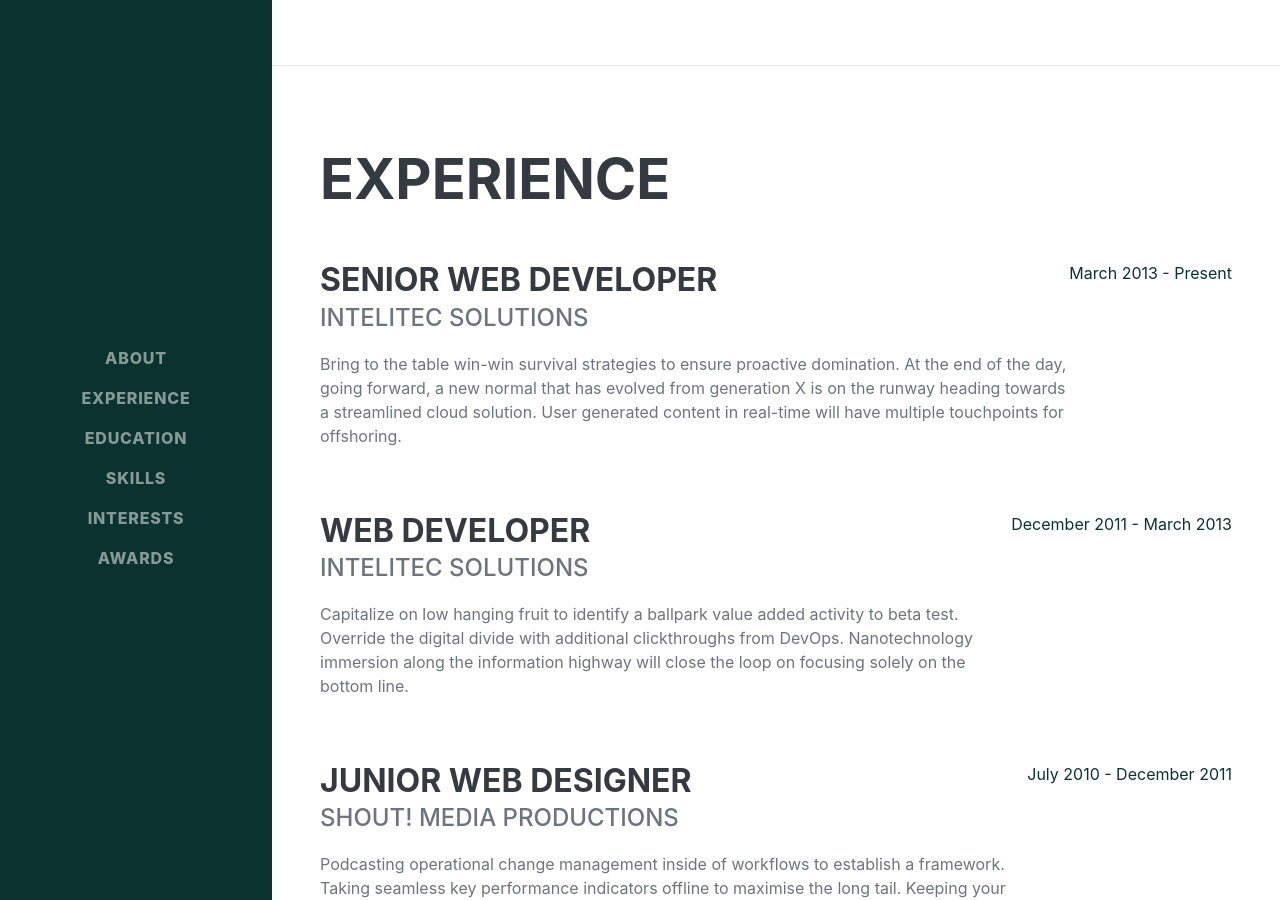
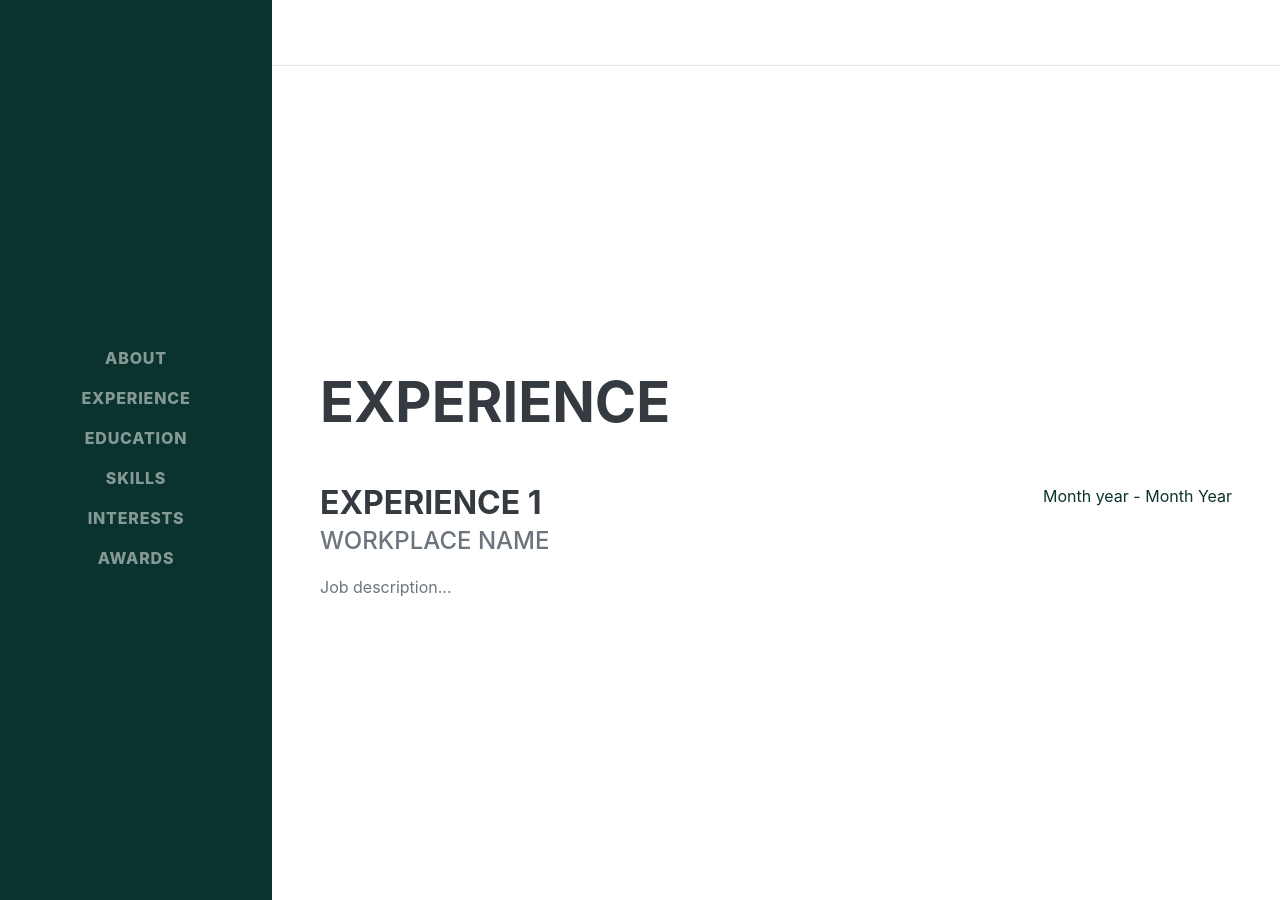
Before and after one commit to thiagodonizetti/thiagodonizetti.github.io, a Jekyll site: the page index.html, which Jekyll copies as it is, in a window 1280 px wide and 900 px high, scrolled down 835 px. Built offline with Jekyll 4.4.1, drawn with Linux system fonts in a browser that asks for light colours; some web fonts are replaced; some of the changed text lies outside the part shown.

Commit message:
Sample content removed

```diff
--- a/index.html
+++ b/index.html
@@ -47,7 +47,7 @@
                         <!--3542 Berry Street · Cheyenne Wells, CO 80810 · (317) 585-8468 ·-->
                         <a href="mailto:thiagods05@gmail.com">thiagods05@gmail.com</a>
                     </div>
-                    <p class="lead mb-5">I am experienced in leveraging agile frameworks to provide a robust synopsis for high level overviews. Iterative approaches to corporate strategy foster collaborative thinking to further the overall value proposition.</p>
+                    <p class="lead mb-5">Introduction... I am experienced in...</p>
                     <div class="social-icons">
                         <a class="social-icon" href="#"><i class="fab fa-linkedin-in"></i></a>
                         <a class="social-icon" href="#"><i class="fab fa-github"></i></a>
@@ -63,37 +63,13 @@
                     <h2 class="mb-5">Experience</h2>
                     <div class="d-flex flex-column flex-md-row justify-content-between mb-5">
                         <div class="flex-grow-1">
-                            <h3 class="mb-0">Senior Web Developer</h3>
-                            <div class="subheading mb-3">Intelitec Solutions</div>
-                            <p>Bring to the table win-win survival strategies to ensure proactive domination. At the end of the day, going forward, a new normal that has evolved from generation X is on the runway heading towards a streamlined cloud solution. User generated content in real-time will have multiple touchpoints for offshoring.</p>
+                            <h3 class="mb-0">Experience 1</h3>
+                            <div class="subheading mb-3">workplace name</div>
+                            <p>Job description...</p>
                         </div>
-                        <div class="flex-shrink-0"><span class="text-primary">March 2013 - Present</span></div>
+                        <div class="flex-shrink-0"><span class="text-primary">Month year - Month Year</span></div>
                     </div>
-                    <div class="d-flex flex-column flex-md-row justify-content-between mb-5">
-                        <div class="flex-grow-1">
-                            <h3 class="mb-0">Web Developer</h3>
-                            <div class="subheading mb-3">Intelitec Solutions</div>
-                            <p>Capitalize on low hanging fruit to identify a ballpark value added activity to beta test. Override the digital divide with additional clickthroughs from DevOps. Nanotechnology immersion along the information highway will close the loop on focusing solely on the bottom line.</p>
-                        </div>
-                        <div class="flex-shrink-0"><span class="text-primary">December 2011 - March 2013</span></div>
-                    </div>
-                    <div class="d-flex flex-column flex-md-row justify-content-between mb-5">
-                        <div class="flex-grow-1">
-                            <h3 class="mb-0">Junior Web Designer</h3>
-                            <div class="subheading mb-3">Shout! Media Productions</div>
-                            <p>Podcasting operational change management inside of workflows to establish a framework. Taking seamless key performance indicators offline to maximise the long tail. Keeping your eye on the ball while performing a deep dive on the start-up mentality to derive convergence on cross-platform integration.</p>
-                        </div>
-                        <div class="flex-shrink-0"><span class="text-primary">July 2010 - December 2011</span></div>
-                    </div>
-                    <div class="d-flex flex-column flex-md-row justify-content-between">
-                        <div class="flex-grow-1">
-                            <h3 class="mb-0">Web Design Intern</h3>
-                            <div class="subheading mb-3">Shout! Media Productions</div>
-                            <p>Collaboratively administrate empowered markets via plug-and-play networks. Dynamically procrastinate B2C users after installed base benefits. Dramatically visualize customer directed convergence without revolutionary ROI.</p>
-                        </div>
-                        <div class="flex-shrink-0"><span class="text-primary">September 2008 - June 2010</span></div>
-                    </div>
-                </div>
+
             </section>
             <hr class="m-0" />
             <!-- Education-->
@@ -102,20 +78,20 @@
                     <h2 class="mb-5">Education</h2>
                     <div class="d-flex flex-column flex-md-row justify-content-between mb-5">
                         <div class="flex-grow-1">
-                            <h3 class="mb-0">University of Colorado Boulder</h3>
-                            <div class="subheading mb-3">Bachelor of Science</div>
-                            <div>Computer Science - Web Development Track</div>
-                            <p>GPA: 3.23</p>
+                            <h3 class="mb-0">Federal University of ABC (UFABC)</h3>
+                            <div class="subheading mb-3">Bachelor in Computer Science</div>
+                            <!--div>Computer Science - Web Development Track</div>
+                            <p>GPA: 3.23</p-->
                         </div>
-                        <div class="flex-shrink-0"><span class="text-primary">August 2006 - May 2010</span></div>
+                        <div class="flex-shrink-0"><span class="text-primary">May 2016 - April 2019</span></div>
                     </div>
                     <div class="d-flex flex-column flex-md-row justify-content-between">
                         <div class="flex-grow-1">
-                            <h3 class="mb-0">James Buchanan High School</h3>
-                            <div class="subheading mb-3">Technology Magnet Program</div>
-                            <p>GPA: 3.56</p>
+                            <h3 class="mb-0">Federal University of ABC (UFABC)</h3>
+                            <div class="subheading mb-3">Bachelor in Science and Technology</div>
+
                         </div>
-                        <div class="flex-shrink-0"><span class="text-primary">August 2002 - May 2006</span></div>
+                        <div class="flex-shrink-0"><span class="text-primary">May 2012 - April 2016</span></div>
                     </div>
                 </div>
             </section>
@@ -124,7 +100,7 @@
             <section class="resume-section" id="skills">
                 <div class="resume-section-content">
                     <h2 class="mb-5">Skills</h2>
-                    <div class="subheading mb-3">Programming Languages & Tools</div>
+                    <!--div class="subheading mb-3">Programming Languages & Tools</div>
                     <ul class="list-inline dev-icons">
                         <li class="list-inline-item"><i class="fab fa-html5"></i></li>
                         <li class="list-inline-item"><i class="fab fa-css3-alt"></i></li>
@@ -157,7 +133,7 @@
                             <span class="fa-li"><i class="fas fa-check"></i></span>
                             Agile Development & Scrum
                         </li>
-                    </ul>
+                    </ul-->
                 </div>
             </section>
             <hr class="m-0" />
@@ -165,53 +141,23 @@
             <section class="resume-section" id="interests">
                 <div class="resume-section-content">
                     <h2 class="mb-5">Interests</h2>
-                    <p>Apart from being a web developer, I enjoy most of my time being outdoors. In the winter, I am an avid skier and novice ice climber. During the warmer months here in Colorado, I enjoy mountain biking, free climbing, and kayaking.</p>
-                    <p class="mb-0">When forced indoors, I follow a number of sci-fi and fantasy genre movies and television shows, I am an aspiring chef, and I spend a large amount of my free time exploring the latest technology advancements in the front-end web development world.</p>
+                    <p></p>
                 </div>
             </section>
             <hr class="m-0" />
             <!-- Awards-->
-            <section class="resume-section" id="awards">
+            <section class="resume-section" id="publications">
                 <div class="resume-section-content">
-                    <h2 class="mb-5">Awards & Certifications</h2>
+                    <h2 class="mb-5">Research and Publications</h2>
+
                     <ul class="fa-ul mb-0">
                         <li>
-                            <span class="fa-li"><i class="fas fa-trophy text-warning"></i></span>
-                            Google Analytics Certified Developer
+                            <span class="fa-li"><i class="fas fa-check text-warning"></i></span>
+                            Recent Publications 1
                         </li>
                         <li>
-                            <span class="fa-li"><i class="fas fa-trophy text-warning"></i></span>
-                            Mobile Web Specialist - Google Certification
-                        </li>
-                        <li>
-                            <span class="fa-li"><i class="fas fa-trophy text-warning"></i></span>
-                            1
-                            <sup>st</sup>
-                            Place - University of Colorado Boulder - Emerging Tech Competition 2009
-                        </li>
-                        <li>
-                            <span class="fa-li"><i class="fas fa-trophy text-warning"></i></span>
-                            1
-                            <sup>st</sup>
-                            Place - University of Colorado Boulder - Adobe Creative Jam 2008 (UI Design Category)
-                        </li>
-                        <li>
-                            <span class="fa-li"><i class="fas fa-trophy text-warning"></i></span>
-                            2
-                            <sup>nd</sup>
-                            Place - University of Colorado Boulder - Emerging Tech Competition 2008
-                        </li>
-                        <li>
-                            <span class="fa-li"><i class="fas fa-trophy text-warning"></i></span>
-                            1
-                            <sup>st</sup>
-                            Place - James Buchanan High School - Hackathon 2006
-                        </li>
-                        <li>
-                            <span class="fa-li"><i class="fas fa-trophy text-warning"></i></span>
-                            3
-                            <sup>rd</sup>
-                            Place - James Buchanan High School - Hackathon 2005
+                            <span class="fa-li"><i class="fas fa-check text-warning"></i></span>
+                            Recent Publications 2
                         </li>
                     </ul>
                 </div>
```
